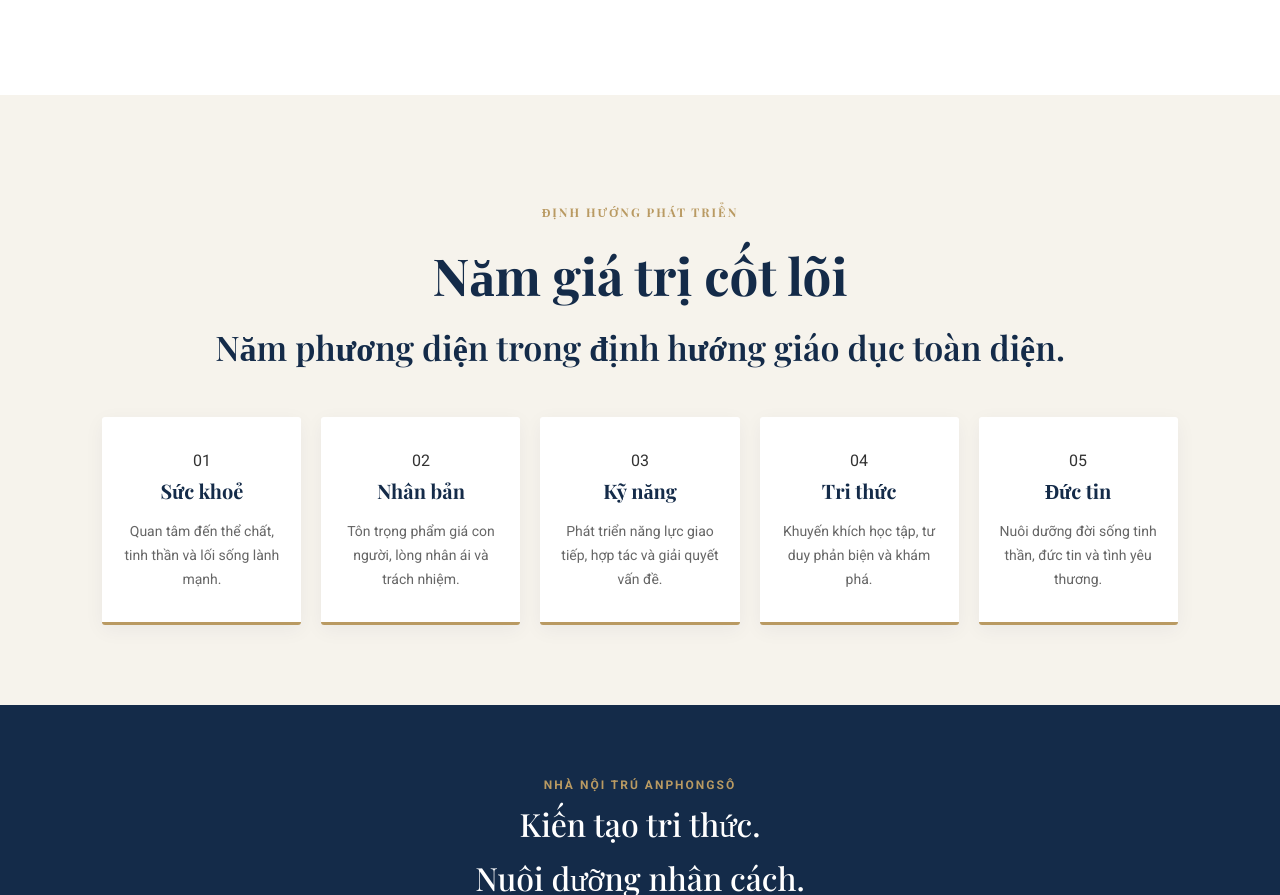
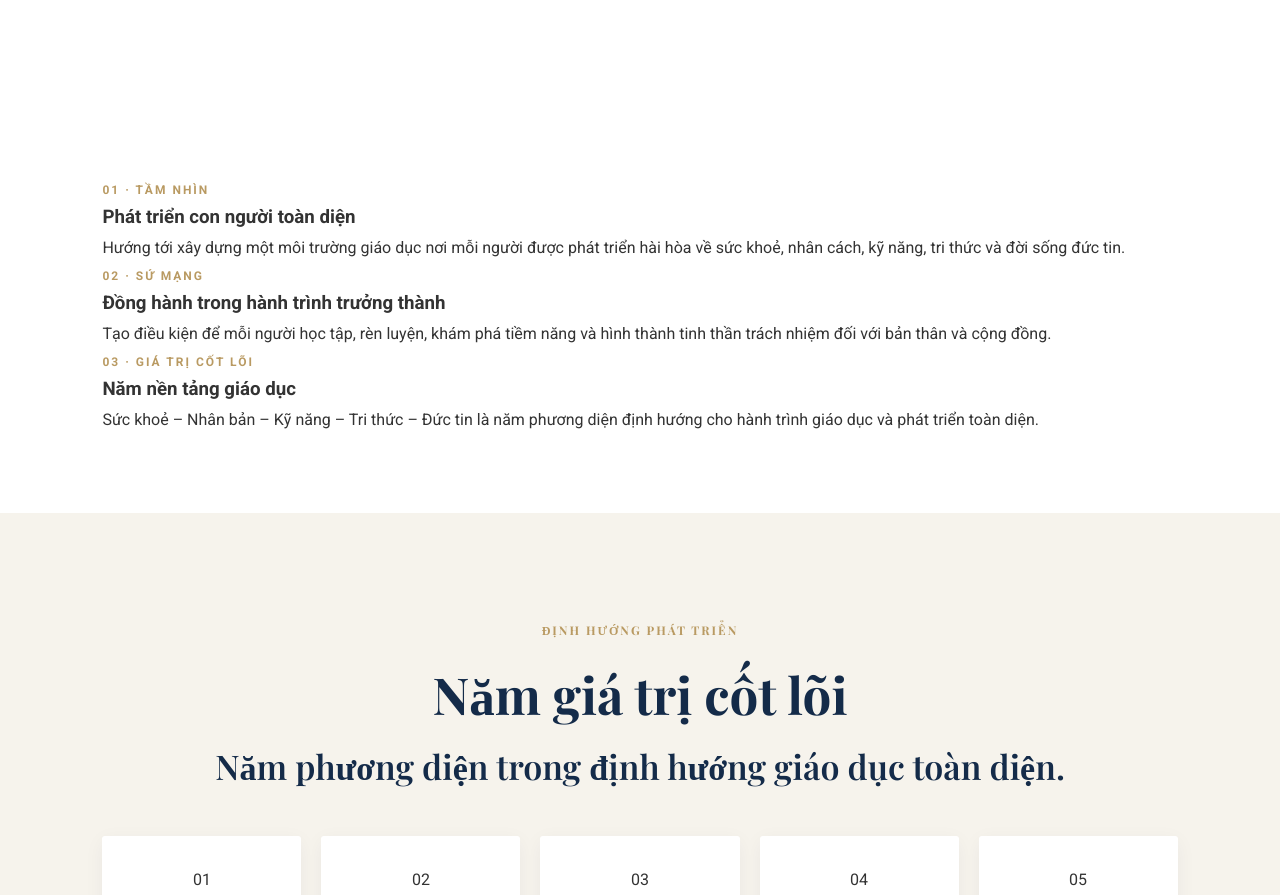
Before and after one commit to noitruanphongso/noitruanphongso.github.io, a plain HTML site: page about.html in a window 1280 px wide. Shown: the part 983-1878 px from the top of the page. Drawn offline with nearby package versions, Linux system fonts and the light colour scheme.

Commit message:
Update about.html

```diff
--- a/about.html
+++ b/about.html
@@ -72,7 +72,37 @@
             </p>
         </div>
     </section>
+<section class="vision-mission">
+    <div class="vision-card">
+        <span class="section-label">01 · TẦM NHÌN</span>
+        <h3>Phát triển con người toàn diện</h3>
+        <p>
+            Hướng tới xây dựng một môi trường giáo dục
+            nơi mỗi người được phát triển hài hòa về sức khoẻ,
+            nhân cách, kỹ năng, tri thức và đời sống đức tin.
+        </p>
+    </div>
 
+    <div class="vision-card">
+        <span class="section-label">02 · SỨ MẠNG</span>
+        <h3>Đồng hành trong hành trình trưởng thành</h3>
+        <p>
+            Tạo điều kiện để mỗi người học tập, rèn luyện,
+            khám phá tiềm năng và hình thành tinh thần
+            trách nhiệm đối với bản thân và cộng đồng.
+        </p>
+    </div>
+
+    <div class="vision-card">
+        <span class="section-label">03 · GIÁ TRỊ CỐT LÕI</span>
+        <h3>Năm nền tảng giáo dục</h3>
+        <p>
+            Sức khoẻ – Nhân bản – Kỹ năng – Tri thức – Đức tin
+            là năm phương diện định hướng cho hành trình
+            giáo dục và phát triển toàn diện.
+        </p>
+    </div>
+</section>
     <section class="core-values">
         <div class="section-heading">
             <span class="section-label">ĐỊNH HƯỚNG PHÁT TRIỂN</span>
```
